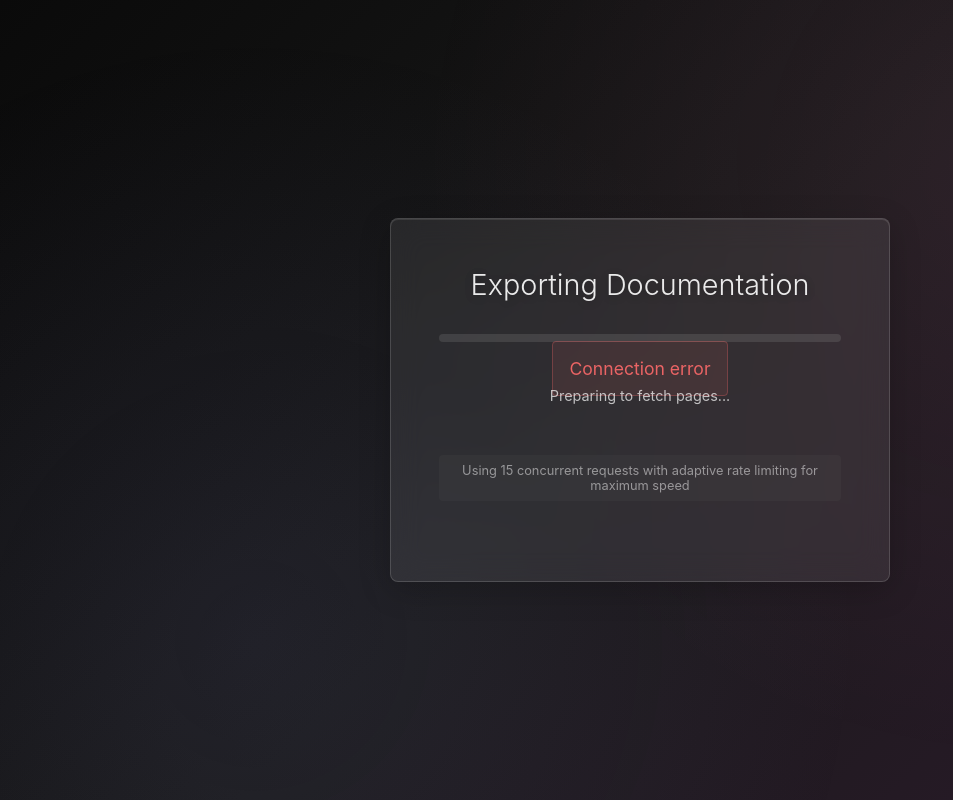
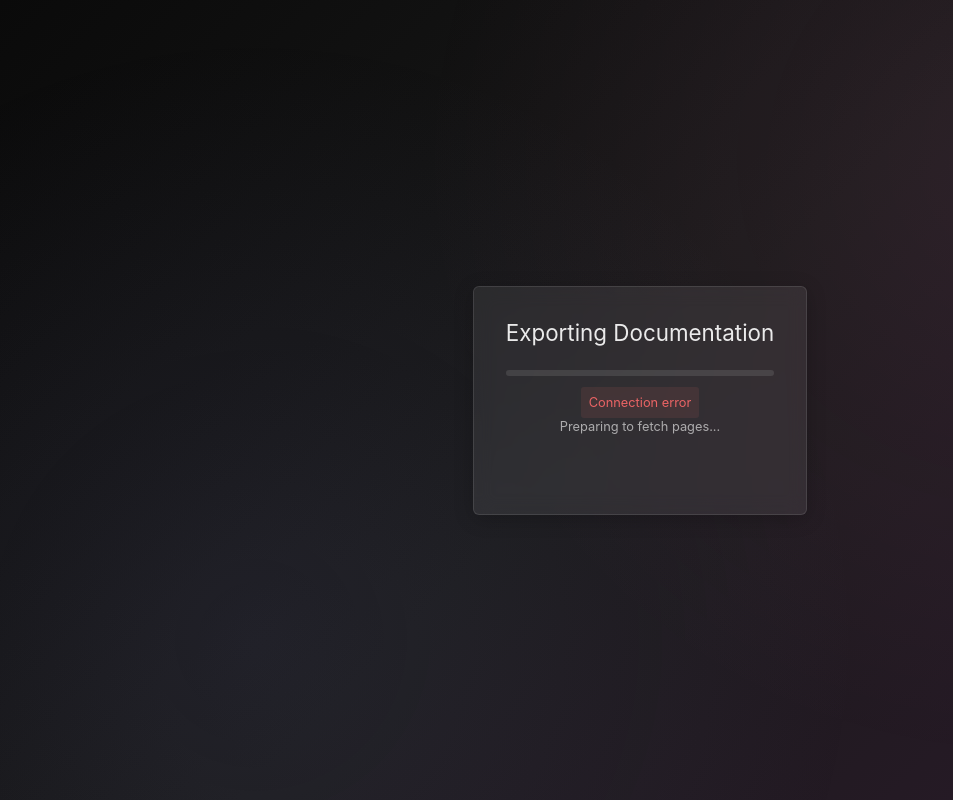
Before and after one commit to OtsoBear/docs-exporter, a Flask app: page /exporting in a window 1280 px wide. Shown: the whole page, without its empty margins (0-953 px from the left). Run offline with Flask 3, Linux system fonts and the light colour scheme.

Commit message:
Refactor styling in exporting.html for improved UI consistency; adjust layout, padding, and font sizes for better readability. Add test options in index.html with buttons for quick URL filling.

```diff
--- a/templates/exporting.html
+++ b/templates/exporting.html
@@ -36,34 +36,33 @@
         .container {
             text-align: center;
             background: rgba(255, 255, 255, 0.08);
-            border-radius: 8px;
-            box-shadow: 0 8px 32px rgba(0, 0, 0, 0.2), inset 0 1px 0 rgba(255, 255, 255, 0.1);
-            backdrop-filter: blur(15px);
-            -webkit-backdrop-filter: blur(15px);
-            border: 1px solid rgba(255, 255, 255, 0.15);
-            padding: 3rem;
-            max-width: 500px;
+            border-radius: 6px;
+            box-shadow: 0 4px 20px rgba(0, 0, 0, 0.2);
+            backdrop-filter: blur(10px);
+            -webkit-backdrop-filter: blur(10px);
+            border: 1px solid rgba(255, 255, 255, 0.1);
+            padding: 2rem;
+            max-width: 350px;
             position: relative;
-            min-width: 400px;
+            min-width: 300px;
         }
 
         h1 {
-            font-size: 1.8rem;
-            font-weight: 300;
-            margin-bottom: 2rem;
+            font-size: 1.4rem;
+            font-weight: 400;
+            margin-bottom: 1.5rem;
             opacity: 0.9;
-            text-shadow: 0 2px 10px rgba(0, 0, 0, 0.3);
         }
 
         .progress-container {
-            margin: 2rem 0;
+            margin: 1.5rem 0;
         }
 
         .progress-bar {
             width: 100%;
-            height: 8px;
+            height: 6px;
             background: rgba(255, 255, 255, 0.1);
-            border-radius: 4px;
+            border-radius: 3px;
             overflow: hidden;
             margin-bottom: 1rem;
         }
@@ -73,27 +72,27 @@
             background: linear-gradient(90deg, #667eea 0%, #764ba2 100%);
             width: 0%;
             transition: width 0.3s ease;
-            border-radius: 4px;
+            border-radius: 3px;
         }
 
         .progress-text {
-            font-size: 1.1rem;
+            font-size: 0.95rem;
             margin-bottom: 0.5rem;
             opacity: 0.9;
         }
 
         .progress-details {
-            font-size: 0.9rem;
-            opacity: 0.7;
-            margin-bottom: 1rem;
+            font-size: 0.8rem;
+            opacity: 0.6;
+            margin-bottom: 0.5rem;
         }
 
         .current-page {
-            font-size: 0.85rem;
-            opacity: 0.6;
+            font-size: 0.75rem;
+            opacity: 0.5;
             font-style: italic;
-            margin-top: 1rem;
-            min-height: 1.2rem;
+            margin-top: 0.5rem;
+            min-height: 1rem;
         }
 
         .speed-info {
@@ -107,8 +106,8 @@
 
         .spinner {
             display: inline-block;
-            width: 20px;
-            height: 20px;
+            width: 16px;
+            height: 16px;
             border: 2px solid rgba(255, 255, 255, 0.3);
             border-radius: 50%;
             border-top-color: #667eea;
@@ -122,35 +121,16 @@
 
         .error {
             color: #ff6b6b;
-            margin-top: 1rem;
-            padding: 1rem;
+            margin-top: 0.5rem;
+            padding: 0.5rem;
             background: rgba(255, 107, 107, 0.1);
-            border-radius: 4px;
-            border: 1px solid rgba(255, 107, 107, 0.3);
+            border-radius: 3px;
+            font-size: 0.8rem;
         }
 
         .complete {
             color: #51cf66;
             font-weight: 500;
-        }
-
-        .complete-button {
-            background: linear-gradient(135deg, #51cf66 0%, #40c057 100%);
-            color: white;
-            border: none;
-            padding: 0.75rem 1.5rem;
-            border-radius: 4px;
-            font-size: 1rem;
-            font-weight: 500;
-            cursor: pointer;
-            text-decoration: none;
-            display: inline-block;
-            margin-top: 1rem;
-            transition: transform 0.2s ease;
-        }
-
-        .complete-button:hover {
-            transform: translateY(-1px);
         }
     </style>
 </head>
@@ -173,10 +153,6 @@
             </div>
 
             <div class="current-page" id="currentPage"></div>
-
-            <div class="speed-info">
-                Using 15 concurrent requests with adaptive rate limiting for maximum speed
-            </div>
         </div>
 
         <div id="errorContainer"></div>
@@ -215,8 +191,10 @@
                 progressDetails.textContent = `Completed ${data.completed}/${data.total} pages in ${elapsed.toFixed(1)}s`;
                 currentPage.textContent = '';
 
-                // Show results button
-                completeContainer.innerHTML = '<a href="/result/' + progressId + '" class="complete-button">View Results</a>';
+                // Auto-redirect to results after 1 second
+                setTimeout(() => {
+                    window.location.href = '/result/' + progressId;
+                }, 1000);
             } else {
                 progressText.innerHTML = '<span class="spinner"></span>' + data.message;
                 progressDetails.textContent = `${data.completed}/${data.total} pages (${rate.toFixed(1)} pages/sec, ETA: ${eta.toFixed(0)}s)`;
```
Also changed, not shown: templates/index.html (+39 -6 lines).
